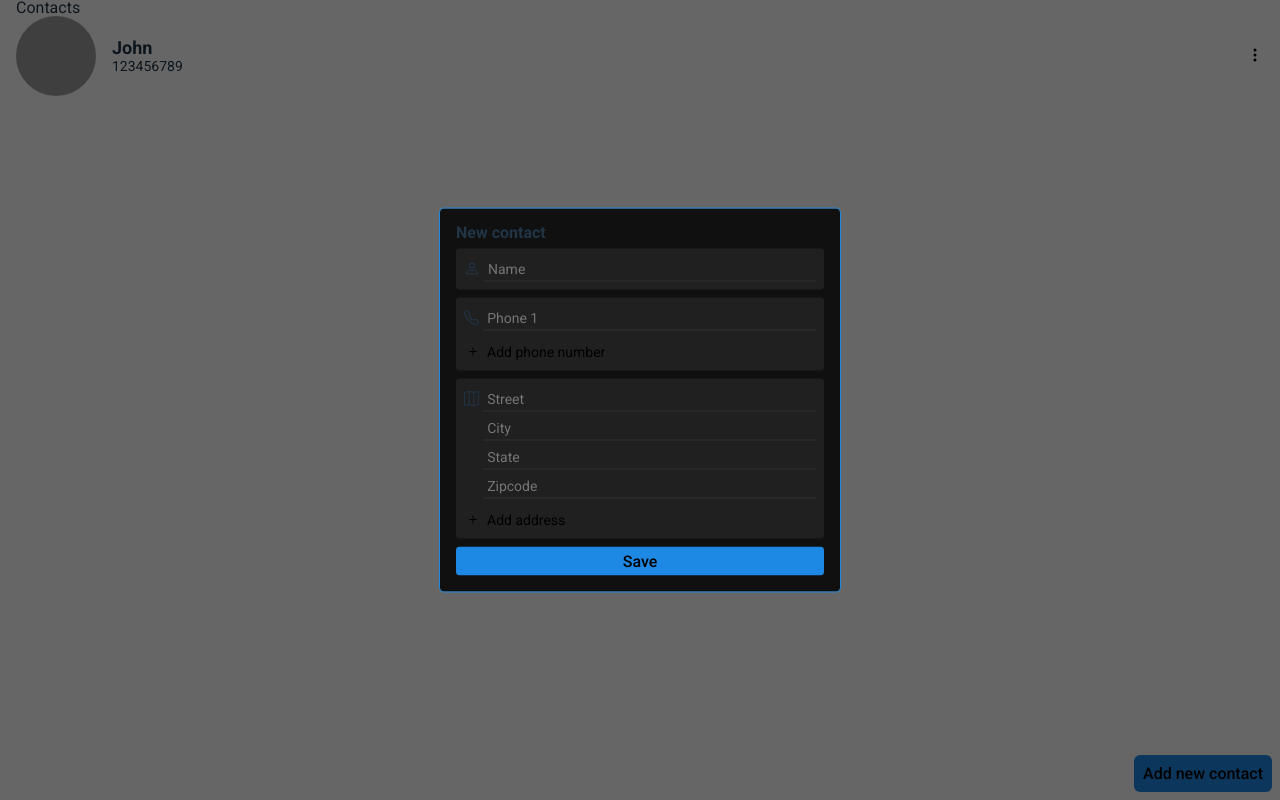
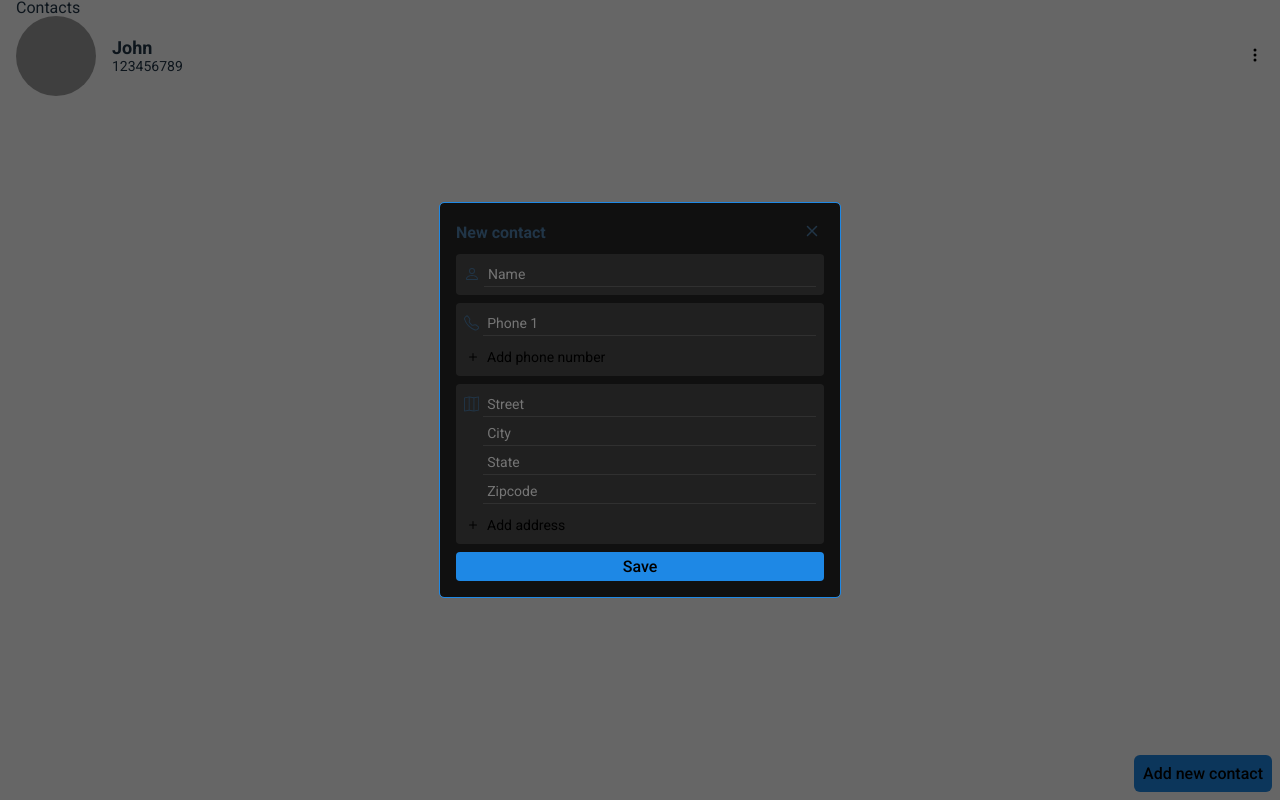
Before and after one commit to Gustavo-Gava/Contactify, a React (Vite) app: page / in a window 1280 px wide. Both pictures are taken after a click on the button "Add new contact". Built offline with nearby package versions, Linux system fonts and the light colour scheme; data requests are answered from the project's data file; grey boxes are pictures that could not be loaded.

Commit message:
refactor: divided input groups

```diff
--- /dev/null
+++ b/src/components/AddNewContact/AddressesInputGroup/index.tsx
@@ -0,0 +1,72 @@
+import { Fragment } from "react";
+import { useFieldArray, useFormContext } from "react-hook-form";
+import { BsMap, BsPlus } from "react-icons/bs";
+
+import { Input } from "../../ui/Input";
+import type { NewContactFormData } from "..";
+
+import * as S from "../styles";
+
+export const AddressesInputGroup = () => {
+	const {
+		control,
+		register,
+		formState: { errors },
+	} = useFormContext<NewContactFormData>();
+
+	const addresses = useFieldArray({
+		control,
+		name: "addresses",
+	});
+
+	return (
+		<S.InputGroup>
+			<S.InputGroupContent>
+				<BsMap size={16} />
+
+				<S.InputWrapper>
+					{addresses.fields.map((field, index) => {
+						return (
+							<Fragment key={field.id}>
+								<Input
+									placeholder="Street"
+									removeFunction={index !== 0 ? () => addresses.remove(index) : undefined}
+									error={errors.addresses?.[index]?.street?.message}
+									{...register(`addresses.${index}.street`)}
+								/>
+
+								<Input
+									placeholder="City"
+									error={errors.addresses?.[index]?.city?.message}
+									{...register(`addresses.${index}.city`)}
+								/>
+
+								<Input
+									placeholder="State"
+									error={errors.addresses?.[index]?.state?.message}
+									{...register(`addresses.${index}.state`)}
+								/>
+
+								<Input
+									placeholder="Zipcode"
+									error={errors.addresses?.[index]?.zipcode?.message}
+									{...register(`addresses.${index}.zipcode`)}
+								/>
+							</Fragment>
+						);
+					})}
+				</S.InputWrapper>
+			</S.InputGroupContent>
+
+			<S.InputGroupFooter>
+				<S.AddPhoneButton
+					type="button"
+					onClick={() => addresses.append({ city: "", state: "", street: "", zipcode: "" })}
+				>
+					<BsPlus size={16} />
+					Add address
+				</S.AddPhoneButton>
+			</S.InputGroupFooter>
+		</S.InputGroup>
+	);
+};
--- /dev/null
+++ b/src/components/AddNewContact/NameInputGroup/index.tsx
@@ -0,0 +1,24 @@
+import { BsPerson } from "react-icons/bs";
+import { useFormContext } from "react-hook-form";
+
+import { Input } from "../../ui/Input";
+import { NewContactFormData } from "..";
+
+import * as S from "../styles";
+
+export const NameInputGroup = () => {
+	const {
+		register,
+		formState: { errors },
+	} = useFormContext<NewContactFormData>();
+
+	return (
+		<S.InputGroup>
+			<S.InputGroupContent>
+				<BsPerson size={16} />
+
+				<Input label="name" placeholder="Name" error={errors.name?.message} {...register("name")} />
+			</S.InputGroupContent>
+		</S.InputGroup>
+	);
+};
--- /dev/null
+++ b/src/components/AddNewContact/PhonesInputGroup/index.tsx
@@ -0,0 +1,50 @@
+import { useFieldArray, useFormContext } from "react-hook-form";
+import { BsPlus, BsTelephone } from "react-icons/bs";
+
+import { Input } from "../../ui/Input";
+import { NewContactFormData } from "..";
+
+import * as S from "../styles";
+
+export const PhonesInputGroup = () => {
+	const {
+		control,
+		register,
+		formState: { errors },
+	} = useFormContext<NewContactFormData>();
+
+	console.log("errors", errors);
+
+	const phones = useFieldArray({
+		control,
+		name: "phones",
+	});
+
+	return (
+		<S.InputGroup>
+			<S.InputGroupContent>
+				<BsTelephone size={16} />
+
+				<S.InputWrapper>
+					{phones.fields.map((field, index) => (
+						<Input
+							key={field.id}
+							placeholder={`Phone ${index + 1}`}
+							removeFunction={index !== 0 ? () => phones.remove(index) : undefined}
+							type="tel"
+							error={errors?.phones?.[index]?.number?.message}
+							{...register(`phones.${index}.number`)}
+						/>
+					))}
+				</S.InputWrapper>
+			</S.InputGroupContent>
+
+			<S.InputGroupFooter>
+				<S.AddPhoneButton type="button" onClick={() => phones.append({ number: "", type: "" })}>
+					<BsPlus size={16} />
+					Add phone number
+				</S.AddPhoneButton>
+			</S.InputGroupFooter>
+		</S.InputGroup>
+	);
+};
--- a/src/components/AddNewContact/index.tsx
+++ b/src/components/AddNewContact/index.tsx
@@ -1,6 +1,6 @@
-import { Fragment, useState } from "react";
+import { useState } from "react";
 import Modal from "react-modal";
-import { useFieldArray, useForm } from "react-hook-form";
+import { FormProvider, useFieldArray, useForm } from "react-hook-form";
 import { yupResolver } from "@hookform/resolvers/yup";
 import * as yup from "yup";
 
@@ -10,14 +10,14 @@ import { Button } from "../ui/Button";
 
 import { api } from "../../services/api";
 
-import { BsTelephone, BsPerson, BsPlus, BsMap } from "react-icons/bs";
+import { BsPerson, BsX } from "react-icons/bs";
 
-import theme from "../../styles/theme/theme";
+import { toast } from "react-toastify";
+import { PhonesInputGroup } from "./PhonesInputGroup";
+import { AddressesInputGroup } from "./AddressesInputGroup";
+
 import * as S from "./styles";
-import { toast } from "react-toastify";
-
-const phoneRegExp =
-	/^((\\+[1-9]{1,4}[ \\-]*)|(\\([0-9]{2,3}\\)[ \\-]*)|([0-9]{2,4})[ \\-]*)*?[0-9]{3,4}?[ \\-]*[0-9]{3,4}?$/;
+import { NameInputGroup } from "./NameInputGroup";
 
 const schema = yup.object({
 	name: yup.string().required("Name is required"),
@@ -41,17 +41,12 @@ const schema = yup.object({
 	),
 });
 
-type FormData = yup.InferType<typeof schema>;
+export type NewContactFormData = yup.InferType<typeof schema>;
 
 export const AddNewContact = () => {
 	const [isModalOpen, setIsModalOpen] = useState(false);
 
-	const {
-		register,
-		handleSubmit,
-		control,
-		formState: { errors },
-	} = useForm<FormData>({
+	const methods = useForm<NewContactFormData>({
 		resolver: yupResolver(schema),
 		defaultValues: {
 			phones: [{ number: "", type: "" }],
@@ -59,19 +54,13 @@ export const AddNewContact = () => {
 		},
 	});
 
-	const addresses = useFieldArray({
-		control,
-		name: "addresses",
-	});
+	const {
+		register,
+		handleSubmit,
+		formState: { errors },
+	} = methods;
 
-	const phones = useFieldArray({
-		control,
-		name: "phones",
-	});
-
-	const onSubmit = async (data: FormData) => {
-		console.log("Data: ", data);
-
+	const onSubmit = async (data: NewContactFormData) => {
 		try {
 			await api.post("/contacts", data);
 
@@ -90,102 +79,25 @@ export const AddNewContact = () => {
 			<AddNewContactButton onClick={() => setIsModalOpen(!isModalOpen)} />
 
 			<Modal isOpen={isModalOpen} contentLabel="Modal" style={S.customStyles}>
-				<S.Form onSubmit={handleSubmit(onSubmit)}>
-					<h3>New contact</h3>
+				<FormProvider {...methods}>
+					<S.Form onSubmit={handleSubmit(onSubmit)}>
+						<S.FormHeader>
+							<h3>New contact</h3>
 
-					<S.InputGroup>
-						<S.InputGroupContent>
-							<BsPerson size={16} />
+							<S.CloseButton onClick={() => setIsModalOpen(false)}>
+								<BsX size={24} />
+							</S.CloseButton>
+						</S.FormHeader>
 
-							<Input
-								label="name"
-								placeholder="Name"
-								error={errors.name?.message}
-								{...register("name")}
-							/>
-						</S.InputGroupContent>
-					</S.InputGroup>
+						<NameInputGroup />
 
-					<S.InputGroup>
-						<S.InputGroupContent>
-							<BsTelephone size={16} />
+						<PhonesInputGroup />
 
-							<S.InputWrapper>
-								{phones.fields.map((field, index) => (
-									<Input
-										key={field.id}
-										placeholder={`Phone ${index + 1}`}
-										removeFunction={index !== 0 ? () => phones.remove(index) : undefined}
-										type="tel"
-										error={errors.phones?.[index]?.number?.message}
-										{...register(`phones.${index}.number`)}
-									/>
-								))}
-							</S.InputWrapper>
-						</S.InputGroupContent>
+						<AddressesInputGroup />
 
-						<S.InputGroupFooter>
-							<S.AddPhoneButton
-								type="button"
-								onClick={() => phones.append({ number: "", type: "" })}
-							>
-								<BsPlus size={16} />
-								Add phone number
-							</S.AddPhoneButton>
-						</S.InputGroupFooter>
-					</S.InputGroup>
-
-					<S.InputGroup>
-						<S.InputGroupContent>
-							<BsMap size={16} />
-
-							<S.InputWrapper>
-								{addresses.fields.map((field, index) => {
-									return (
-										<Fragment key={field.id}>
-											<Input
-												placeholder="Street"
-												removeFunction={index !== 0 ? () => addresses.remove(index) : undefined}
-												error={errors.addresses?.[index]?.street?.message}
-												{...register(`addresses.${index}.street`)}
-											/>
-
-											<Input
-												placeholder="City"
-												error={errors.addresses?.[index]?.city?.message}
-												{...register(`addresses.${index}.city`)}
-											/>
-
-											<Input
-												placeholder="State"
-												error={errors.addresses?.[index]?.state?.message}
-												{...register(`addresses.${index}.state`)}
-											/>
-
-											<Input
-												placeholder="Zipcode"
-												error={errors.addresses?.[index]?.zipcode?.message}
-												{...register(`addresses.${index}.zipcode`)}
-											/>
-										</Fragment>
-									);
-								})}
-							</S.InputWrapper>
-						</S.InputGroupContent>
-
-						<S.InputGroupFooter>
-							<S.AddPhoneButton
-								type="button"
-								onClick={() => addresses.append({ city: "", state: "", street: "", zipcode: "" })}
-							>
-								<BsPlus size={16} />
-								Add address
-							</S.AddPhoneButton>
-						</S.InputGroupFooter>
-					</S.InputGroup>
-
-					<Button type="submit">Save</Button>
-				</S.Form>
+						<Button type="submit">Save</Button>
+					</S.Form>
+				</FormProvider>
 			</Modal>
 		</>
 	);
--- a/src/components/AddNewContact/styles.ts
+++ b/src/components/AddNewContact/styles.ts
@@ -28,6 +28,17 @@ export const Form = styled.form`
   display: flex;
   flex-direction: column;
   gap: 8px;
+`
+
+export const FormHeader = styled.div`
+  display: flex;
+  justify-content: space-between;
+  align-items: center;
+  gap: 8px;
+`
+
+export const CloseButton = styled.div`
+  cursor: pointer;
 `
 
 export const InputGroup = styled.div`
```
